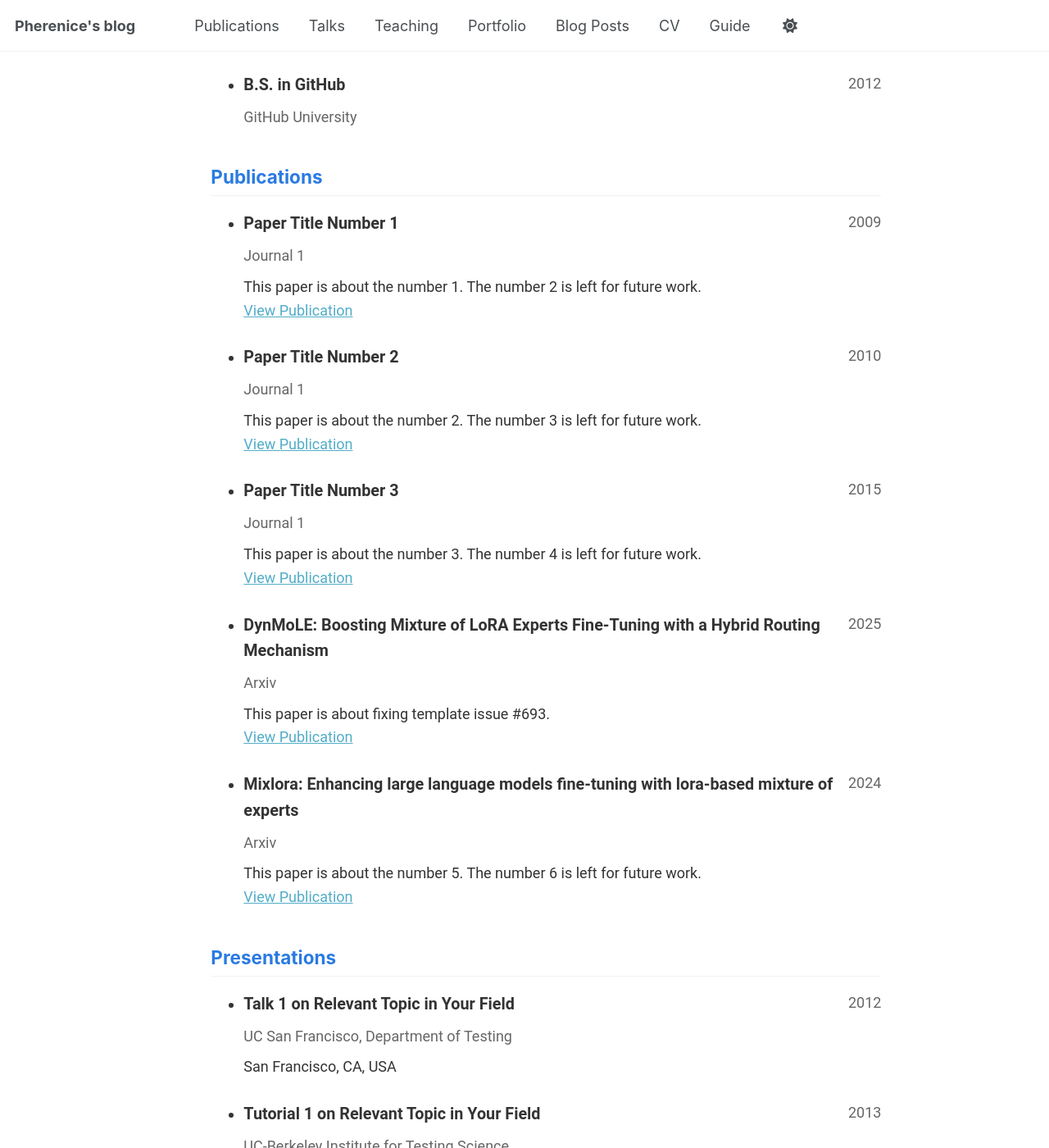
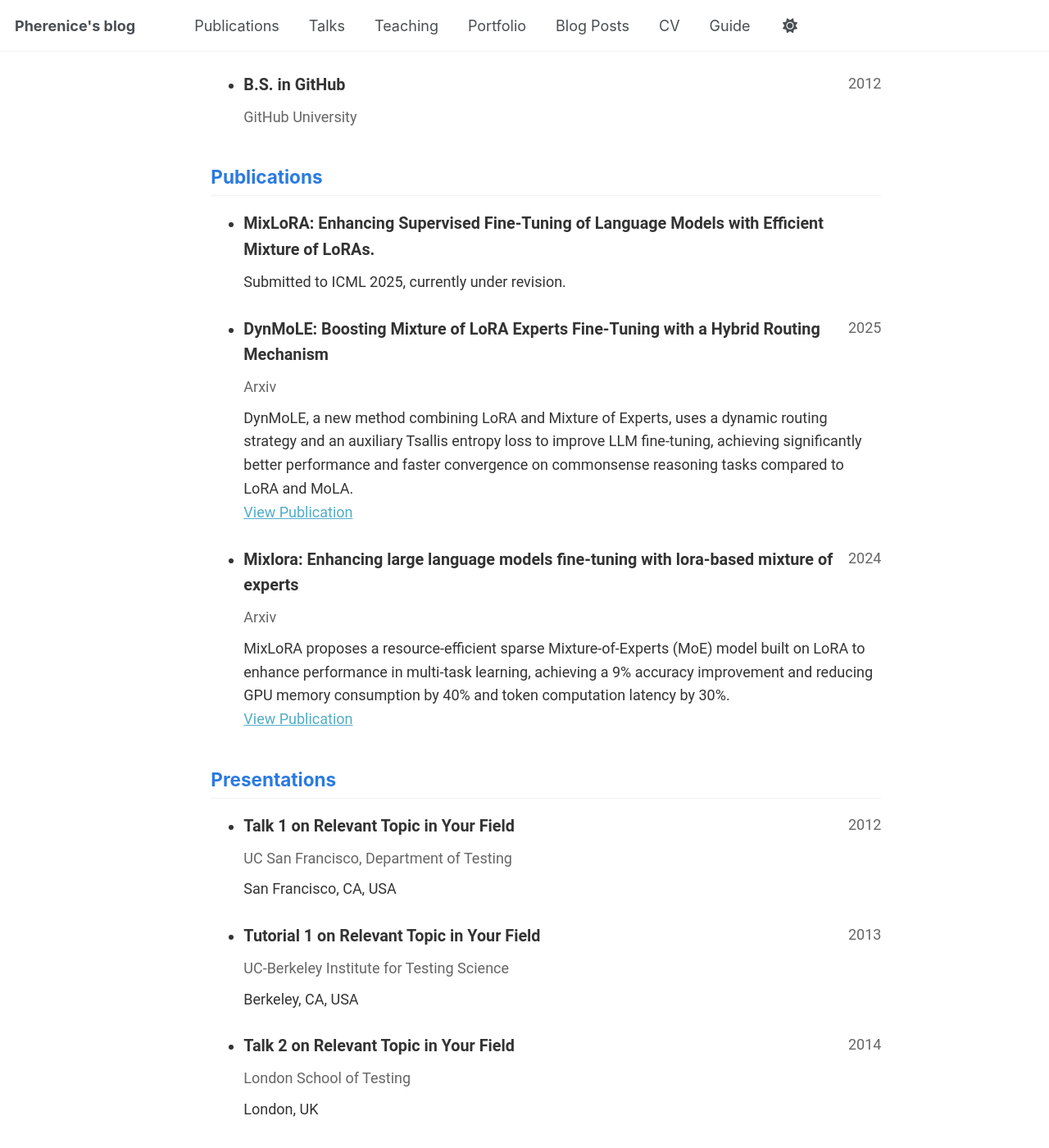
Before and after one commit to Pherenice1125/Pherenice1125.github.io, a Jekyll site: the page built from _pages/cv-json.md, in a window 1280 px wide and 1400 px high, scrolled down 680 px. Shown: the whole window at 82% size. Built offline with Jekyll 4.4.1, drawn with Linux system fonts in a browser that asks for light colours; a file with an impossible date is left out.

Commit message:
add msg[4]: add mixlora+; remove redundant publication msg

```diff
--- a/_config.yml
+++ b/_config.yml
@@ -78,10 +78,10 @@ author:
 
 # Publication Category - The following the list of publication categories and their headings
 publication_category:
-  books:
-    title: 'Books'
-  manuscripts:
-    title: 'Journal Articles'
+  # books:
+  #   title: 'Books'
+  # manuscripts:
+  #   title: 'Journal Articles'
   conferences:
     title: 'Papers'
 
--- a/_data/cv.json
+++ b/_data/cv.json
@@ -66,39 +66,22 @@
   "references": [],
   "publications": [
     {
-      "name": "Paper Title Number 1",
-      "publisher": "Journal 1",
-      "releaseDate": "2009-10-01",
-      "website": "http://academicpages.github.io/files/paper1.pdf",
-      "summary": "This paper is about the number 1. The number 2 is left for future work."
-    },
-    {
-      "name": "Paper Title Number 2",
-      "publisher": "Journal 1",
-      "releaseDate": "2010-10-01",
-      "website": "http://academicpages.github.io/files/paper2.pdf",
-      "summary": "This paper is about the number 2. The number 3 is left for future work."
-    },
-    {
-      "name": "Paper Title Number 3",
-      "publisher": "Journal 1",
-      "releaseDate": "2015-10-01",
-      "website": "http://academicpages.github.io/files/paper3.pdf",
-      "summary": "This paper is about the number 3. The number 4 is left for future work."
+      "name":"MixLoRA: Enhancing Supervised Fine-Tuning of Language Models with Efficient Mixture of LoRAs.",
+      "summary":"Submitted to ICML 2025, currently under revision."
     },
     {
       "name": "DynMoLE: Boosting Mixture of LoRA Experts Fine-Tuning with a Hybrid Routing Mechanism",
       "publisher": "Arxiv",
       "releaseDate": "2025-04-1",
       "website": "https://arxiv.org/abs/2504.00661",
-      "summary": "This paper is about fixing template issue #693."
+      "summary": "DynMoLE, a new method combining LoRA and Mixture of Experts, uses a dynamic routing strategy and an auxiliary Tsallis entropy loss to improve LLM fine-tuning, achieving significantly better performance and faster convergence on commonsense reasoning tasks compared to LoRA and MoLA."
     },
     {
       "name": "Mixlora: Enhancing large language models fine-tuning with lora-based mixture of experts",
       "publisher": "Arxiv",
       "releaseDate": "2024-4-22",
       "website": "https://arxiv.org/abs/2404.15159",
-      "summary": "This paper is about the number 5. The number 6 is left for future work."
+      "summary": "MixLoRA proposes a resource-efficient sparse Mixture-of-Experts (MoE) model built on LoRA to enhance performance in multi-task learning, achieving a 9% accuracy improvement and reducing GPU memory consumption by 40% and token computation latency by 30%."
     }
 
   ],
--- a/_pages/publications.html
+++ b/_pages/publications.html
@@ -6,7 +6,7 @@ author_profile: true
 ---
 
 {% if site.author.googlescholar %}
-  <div class="wordwrap">You can also find my articles on <a href="{{site.author.googlescholar}}">my Google Scholar profile</a>.</div>
+  <div class="wordwrap">You can also find my articles on <a href="{{https://scholar.google.com/citations?user=OMP9a3sAAAAJ&hl=zh-CN}}">my Google Scholar profile</a>.</div>
 {% endif %}
 
 {% include base_path %}
```
Also changed, not shown: _publications/MixLoRA+.md (added, +8 -0 lines).
